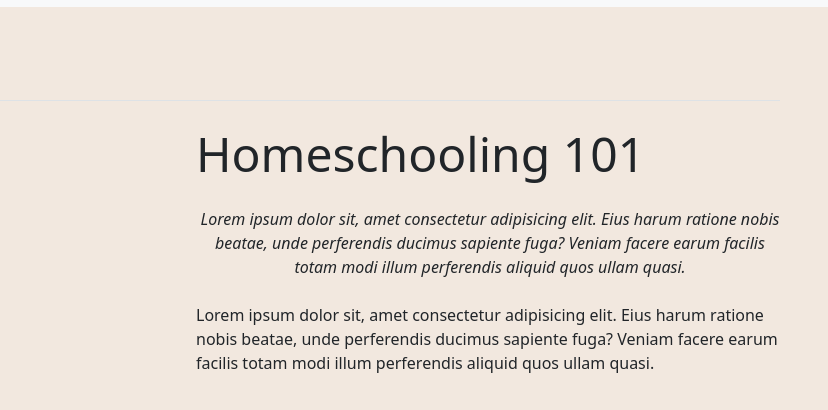
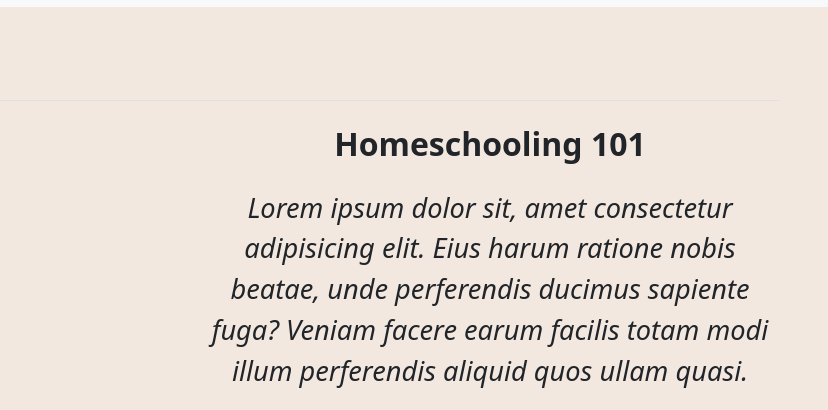
Before and after one commit to Edward-Mamangon/Edward-Mamangon-edward07manuel.github.io, a plain HTML site: page index.html in a window 1280 px wide. Shown: the part 2020-2430 px from the top of the page, 452-1280 px from the left. Drawn offline with nearby package versions, Linux system fonts and the light colour scheme.

Commit message:
small iteration in index.html

```diff
--- a/index.html
+++ b/index.html
@@ -372,13 +372,8 @@
       <img class="img-fluid" src="images/homeschooling-101.png" alt="">
     </div>
     <div class="col-lg-6 col-sm-12  p-2 mt-2">
-      <h4 class="display-5">Homeschooling 101</h4>
-      <p class="mt-4 fst-italic text-center">
-        Lorem ipsum dolor sit, amet consectetur adipisicing elit.
-        Eius harum ratione nobis beatae, unde perferendis ducimus sapiente fuga?
-        Veniam facere earum facilis totam modi illum perferendis aliquid quos ullam quasi.
-      </p>
-      <p class="mt-4">
+      <h5 class="display-7 text-center fw-bold">Homeschooling 101</h5>
+      <p class="mt-4 fst-italic text-center display-7">
         Lorem ipsum dolor sit, amet consectetur adipisicing elit.
         Eius harum ratione nobis beatae, unde perferendis ducimus sapiente fuga?
         Veniam facere earum facilis totam modi illum perferendis aliquid quos ullam quasi.
--- a/styles.scss
+++ b/styles.scss
@@ -198,6 +198,14 @@ a{
   cursor: pointer;
 }
 
+.display-7{
+  font-size: 1.7rem;
+}
+
+h5.display-7{
+  font-size: 2rem;
+}
+
 .contact-container{
   background-image: url("../images/contact-bg.jpg");
   display:grid;
```
Also changed, not shown: css/styles.css, 1 other file.
